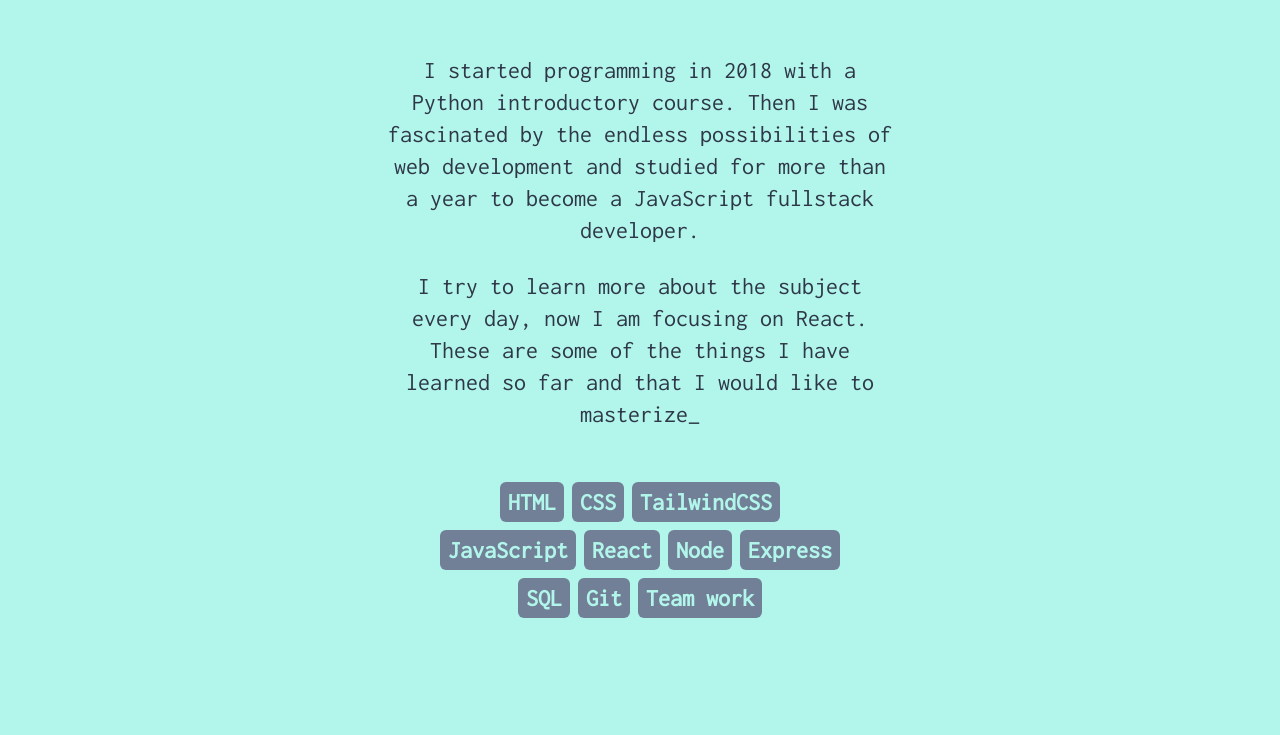
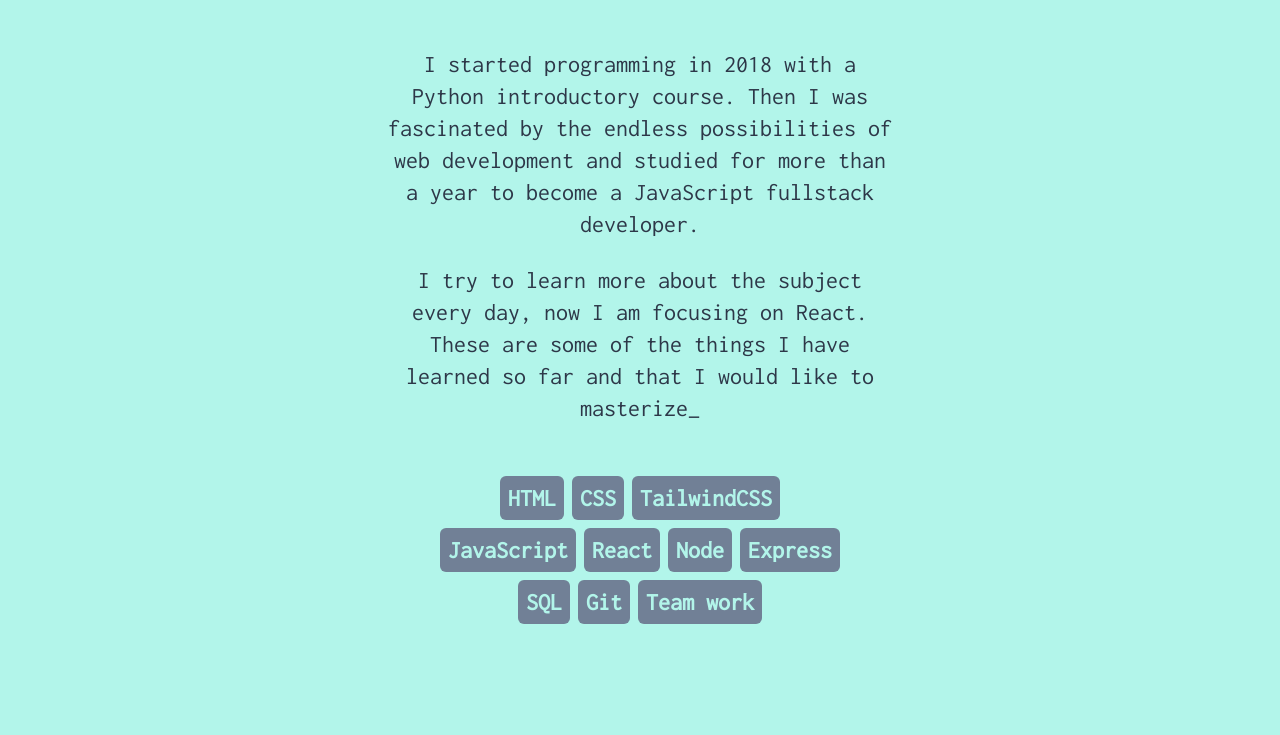
Before and after one commit to livchits/personal-page, a website built with Parcel: page src/index.html in a window 1280 px wide. Shown: the part 2256-2991 px from the top of the page. Built offline with nearby package versions, Linux system fonts and the light colour scheme; what tailwindcss-animatecss, tailwindcss-animations, tailwindcss-typography would draw is missing.

Commit message:
Add leadding

```diff
--- a/src/index.html
+++ b/src/index.html
@@ -470,34 +470,54 @@
           <ul
             class="flex flex-wrap justify-center text-xl leading-normal font-bold font-mono mx-auto mt-12 md:text-2xl md:w-4/5"
           >
-            <li class="bg-gray-600 text-teal-200 py-1 px-2 m-1 rounded-md">
+            <li
+              class="bg-gray-600 text-teal-200 py-1 px-2 m-1 rounded-md leading-normal"
+            >
               HTML
             </li>
-            <li class="bg-gray-600 text-teal-200 py-1 px-2 m-1 rounded-md">
+            <li
+              class="bg-gray-600 text-teal-200 py-1 px-2 m-1 rounded-md leading-normal"
+            >
               CSS
             </li>
-            <li class="bg-gray-600 text-teal-200 py-1 px-2 m-1 rounded-md">
+            <li
+              class="bg-gray-600 text-teal-200 py-1 px-2 m-1 rounded-md leading-normal"
+            >
               TailwindCSS
             </li>
-            <li class="bg-gray-600 text-teal-200 py-1 px-2 m-1 rounded-md">
+            <li
+              class="bg-gray-600 text-teal-200 py-1 px-2 m-1 rounded-md leading-normal"
+            >
               JavaScript
             </li>
-            <li class="bg-gray-600 text-teal-200 py-1 px-2 m-1 rounded-md">
+            <li
+              class="bg-gray-600 text-teal-200 py-1 px-2 m-1 rounded-md leading-normal"
+            >
               React
             </li>
-            <li class="bg-gray-600 text-teal-200 py-1 px-2 m-1 rounded-md">
+            <li
+              class="bg-gray-600 text-teal-200 py-1 px-2 m-1 rounded-md leading-normal"
+            >
               Node
             </li>
-            <li class="bg-gray-600 text-teal-200 py-1 px-2 m-1 rounded-md">
+            <li
+              class="bg-gray-600 text-teal-200 py-1 px-2 m-1 rounded-md leading-normal"
+            >
               Express
             </li>
-            <li class="bg-gray-600 text-teal-200 py-1 px-2 m-1 rounded-md">
+            <li
+              class="bg-gray-600 text-teal-200 py-1 px-2 m-1 rounded-md leading-normal"
+            >
               SQL
             </li>
-            <li class="bg-gray-600 text-teal-200 py-1 px-2 m-1 rounded-md">
+            <li
+              class="bg-gray-600 text-teal-200 py-1 px-2 m-1 rounded-md leading-normal"
+            >
               Git
             </li>
-            <li class="bg-gray-600 text-teal-200 py-1 px-2 m-1 rounded-md">
+            <li
+              class="bg-gray-600 text-teal-200 py-1 px-2 m-1 rounded-md leading-normal"
+            >
               Team work
             </li>
           </ul>
```
